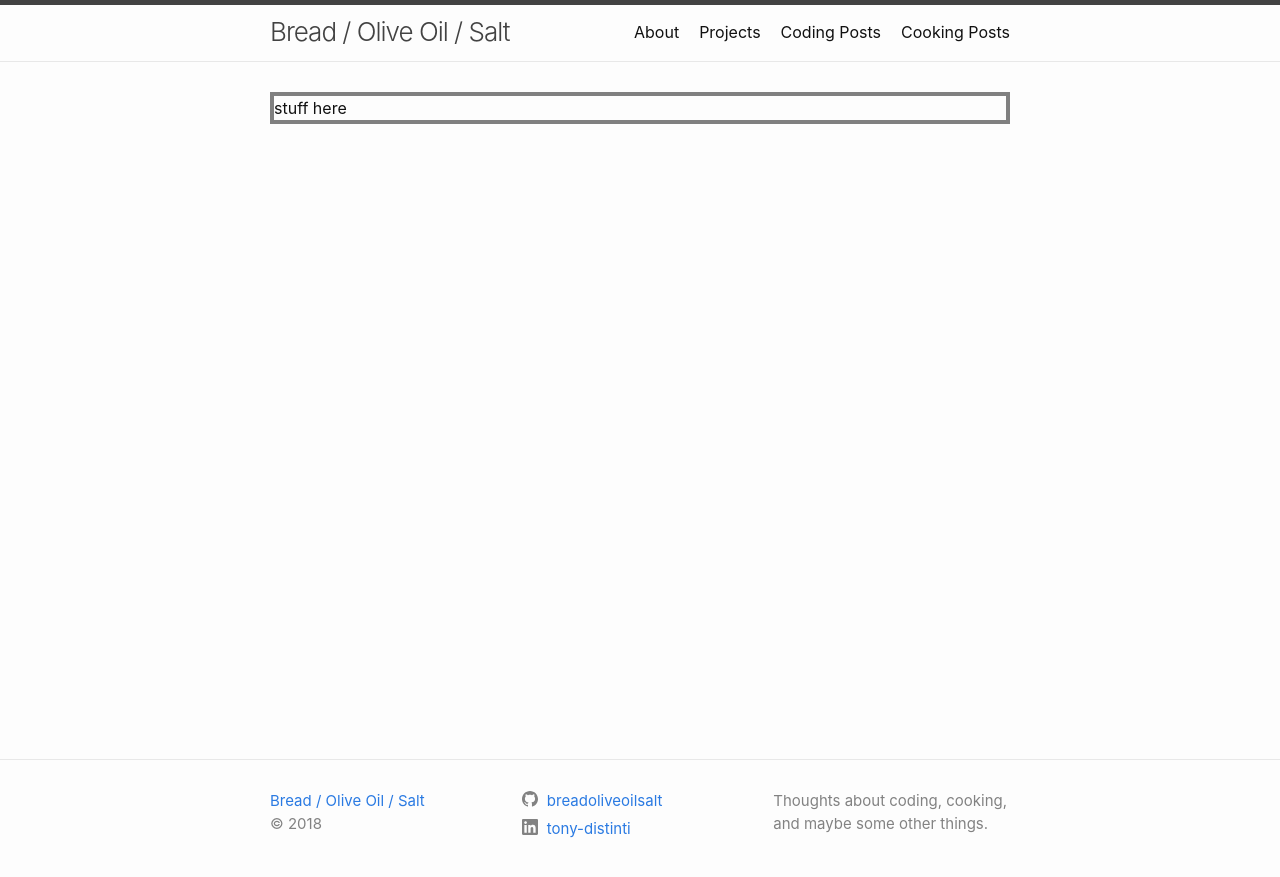
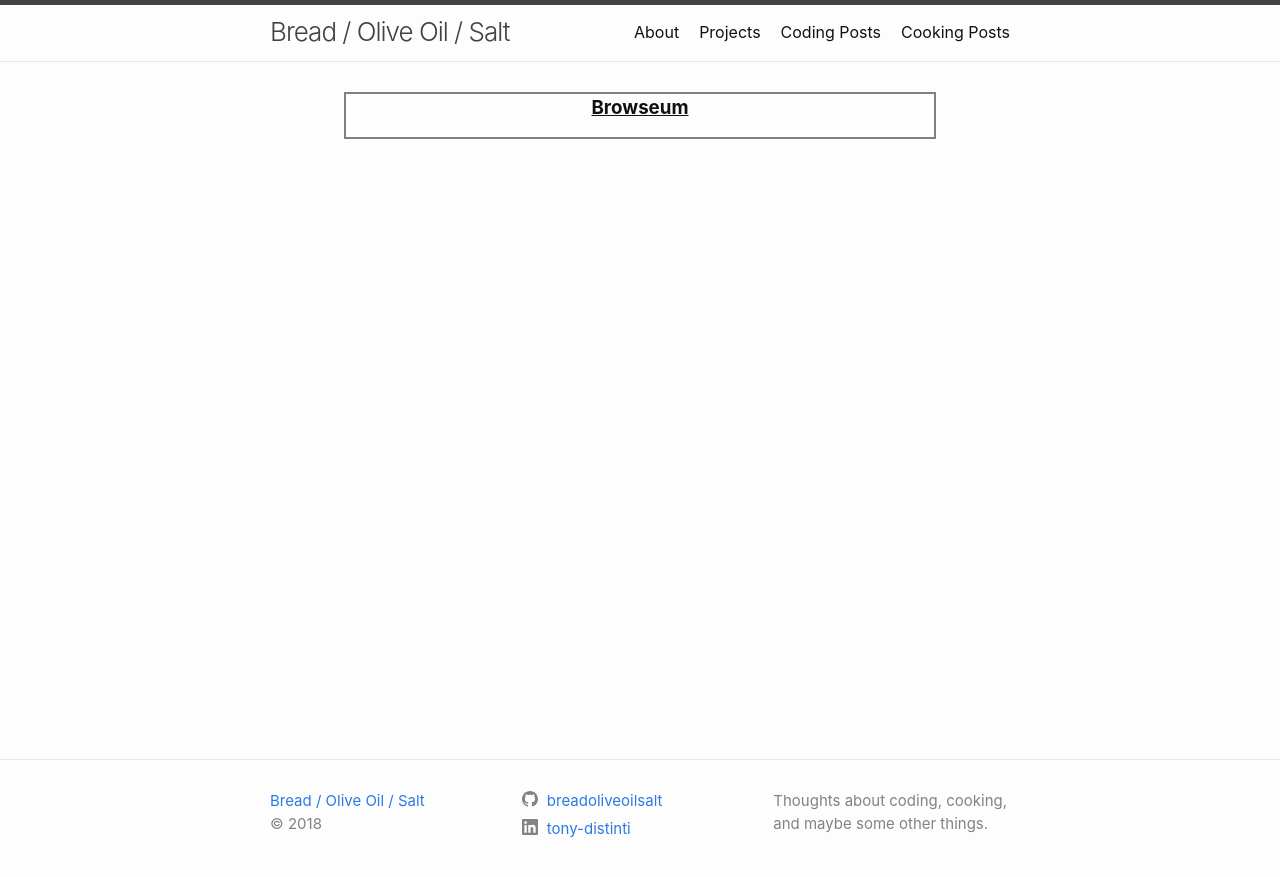
Before and after one commit to breadoliveoilsalt/breadoliveoilsalt.github.io, a Jekyll site: the page built from projects.md, in a window 1280 px wide. Shown: the top 877 px of the page. Built offline with Jekyll 4.4.1, drawn with Linux system fonts in a browser that asks for light colours.

Commit message:
In _base.scss, clone from elsewhere the columns for footer and...
...modify them for project class.  Not sure if will work -- to be
tested

```diff
--- a/_layouts/projects.html
+++ b/_layouts/projects.html
@@ -2,8 +2,9 @@
 layout: default
 ---
 
+
 <div id="browseum" class="project">
   <div class="bordered">
-    stuff here
+      <h3 class="text-centered bold underlined">Browseum</h3>
   </div>
 </div>
--- a/_sass/minima/_base.scss
+++ b/_sass/minima/_base.scss
@@ -105,8 +105,61 @@ img.small {
  */
 
 .project {
+  max-width: 80%;
+  margin-right: auto;
+  margin-left: auto;
   .bordered {
-    border: .25em solid grey;
+    border: .15em solid grey;
+  }
+}
+
+  /* adapted from footer-col css */
+.project-col-wrapper {
+  @include relative-font-size(0.9375);
+  color: $grey-color;
+  margin-left: -$spacing-unit / 2;
+  @extend %clearfix;
+}
+
+.project-col {
+  float: left;
+  margin-bottom: $spacing-unit / 2;
+  padding-left: $spacing-unit / 2;
+}
+
+.project-col-1 {
+  width: -webkit-calc(33.33% - (#{$spacing-unit} / 2));
+  width:         calc(33.33% - (#{$spacing-unit} / 2));
+}
+
+.project-col-2 {
+  width: -webkit-calc(33.33% - (#{$spacing-unit} / 2));
+  width:         calc(33.33% - (#{$spacing-unit} / 2));
+}
+
+.project-col-3 {
+  width: -webkit-calc(33.33% - (#{$spacing-unit} / 2));
+  width:         calc(33.33% - (#{$spacing-unit} / 2));
+}
+
+@include media-query($on-laptop) {
+  .project-col-1,
+  .project-col-2 {
+    width: -webkit-calc(50% - (#{$spacing-unit} / 2));
+    width:         calc(50% - (#{$spacing-unit} / 2));
+  }
+
+  .project-col-3 {
+    width: -webkit-calc(100% - (#{$spacing-unit} / 2));
+    width:         calc(100% - (#{$spacing-unit} / 2));
+  }
+}
+
+@include media-query($on-palm) {
+  .footer-col {
+    float: none;
+    width: -webkit-calc(100% - (#{$spacing-unit} / 2));
+    width:         calc(100% - (#{$spacing-unit} / 2));
   }
 }
 
```
